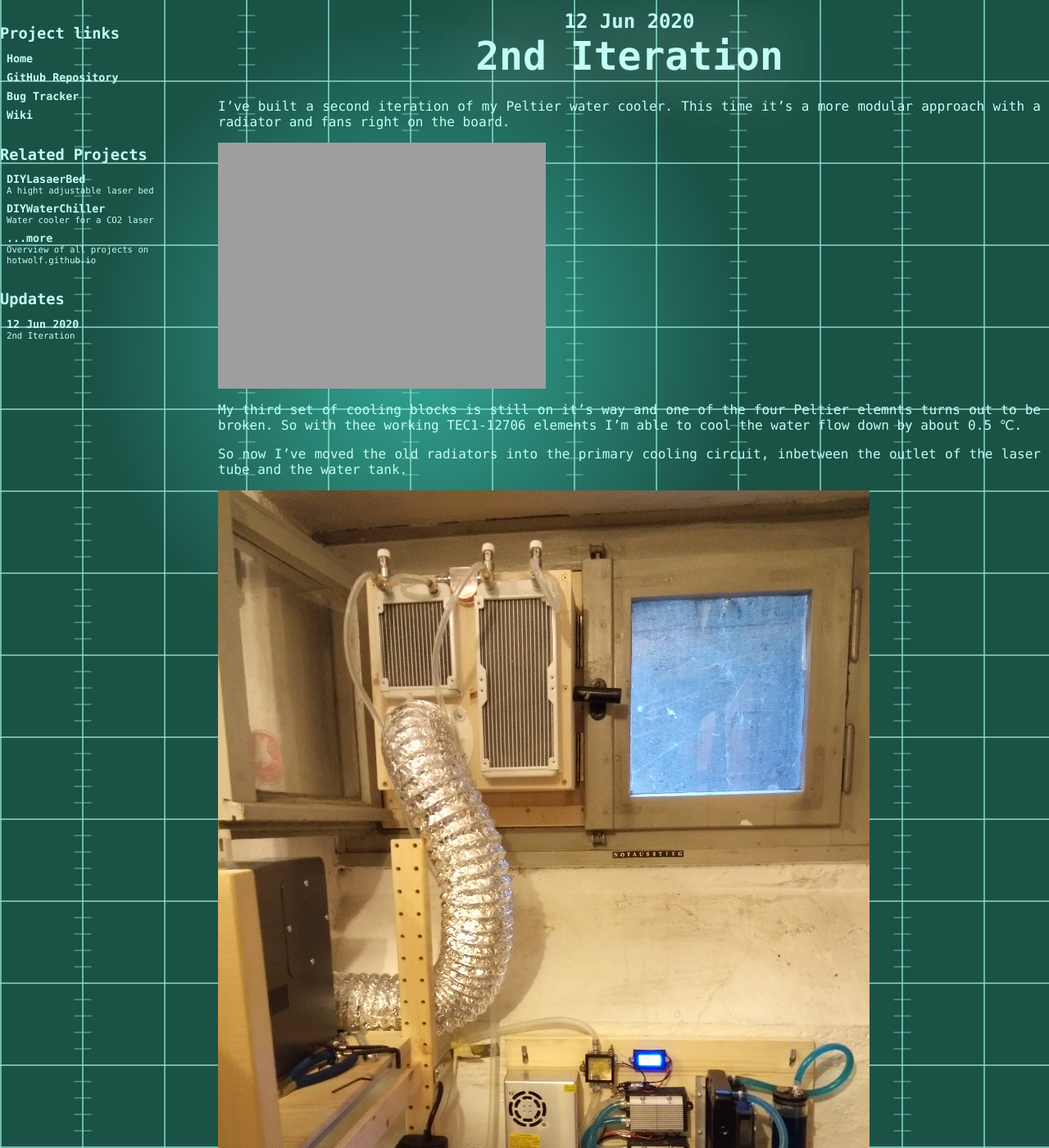
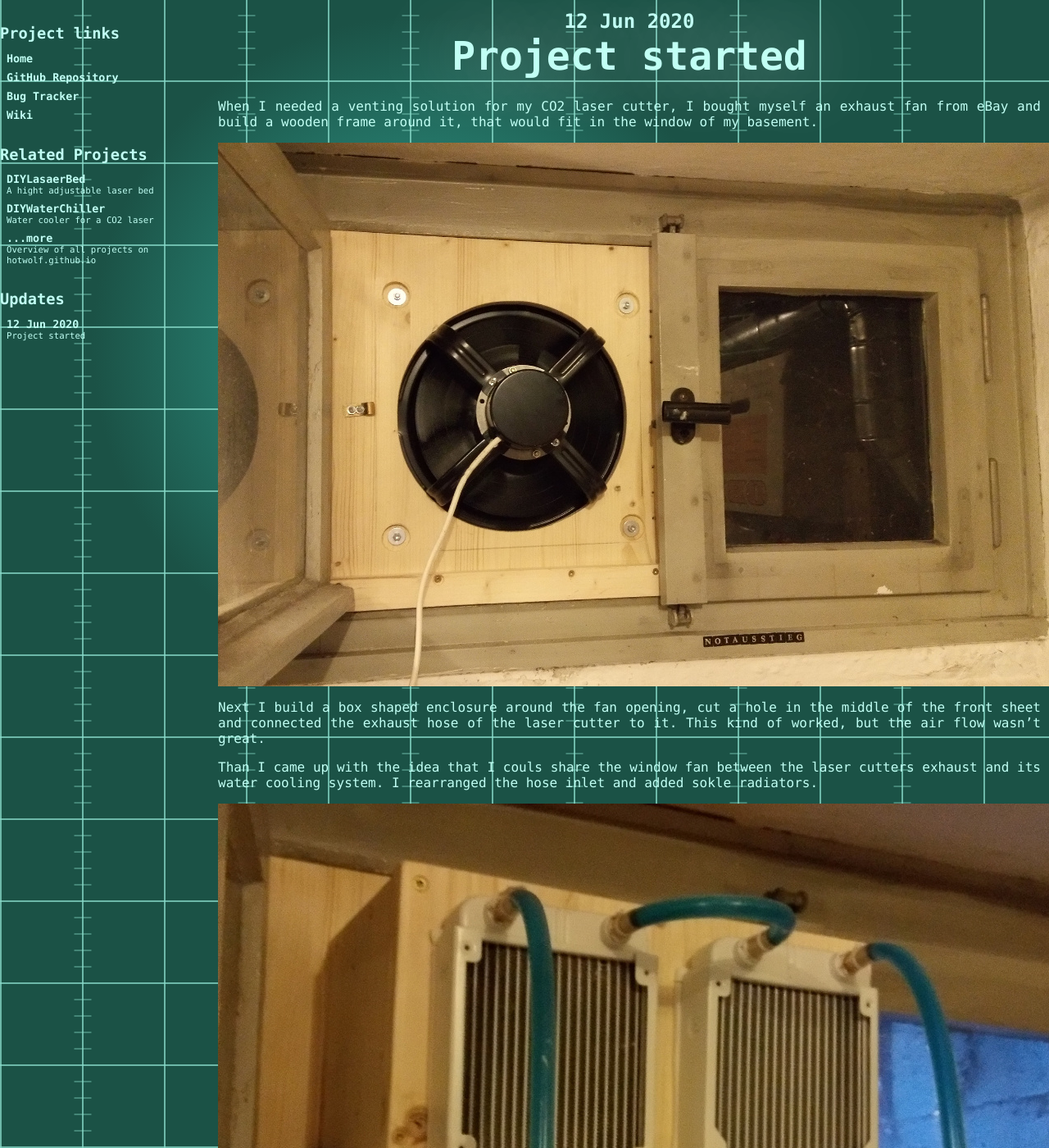
Before and after one commit to hotwolf/DIYVent, a Jekyll site: the page built from _posts/2020-06-12-project-started.md, in a window 1280 px wide and 1400 px high. Shown: the whole window at 82% size. Built offline with Jekyll 4.4.1, drawn with Linux system fonts in a browser that asks for light colours; some of the changed text lies outside the part shown.

Commit message:
fixed post

```diff
--- a/_posts/2020-06-12-project-started.md
+++ b/_posts/2020-06-12-project-started.md
@@ -1,18 +1,23 @@
 ---
 layout: post
-title:  2nd Iteration
+title:  Project started
 ---
 
-I've built a second iteration of my Peltier water cooler. This time it's a more modular approach with a radiator and fans right on the board.
+When I needed a venting solution for my CO2 laser cutter, I bought myself an exhaust fan from eBay and build a wooden frame around it, that would fit in the window of my basement.
 
-![2nd iteration of my cooler]({{ site.url }}/images/2nd_chiller_1.jpg)
+![Plain fan]({{ site.url }}/images/fan.jpg)
 
-My third set of cooling blocks is still on it's way and one of the four Peltier elemnts turns out to be broken. So with thee working TEC1-12706 elements
-I'm able to cool the water flow down by about 0.5 &#8451;.
+Next I build a box shaped enclosure around the fan opening, cut a hole in the middle of the front sheet and connected the exhaust hose of the laser cutter to it.
+This kind of worked, but the air flow wasn't great.
 
-So now I've moved the old radiators into the primary cooling circuit, inbetween the outlet of the laser tube and the water tank.
+Than I came up with the idea that I couls share the window fan between the laser cutters exhaust and its water cooling system.
+I rearranged the hose inlet and added sokle radiators.
 
-![2nd iteration of my cooler]({{ site.url }}/images/2nd_chiller_2.jpg)
+![Fan with radiators]({{ site.url }}/images/radiator.jpg)
 
-This setup does not leak any water, but it does somehow leak quite a bit of air into the system. Luckily my water pump is strong enough to push out the air
-within a few seconds.
+While thts water cooling systen didn't leak out any water, it leaked in a lot of air.
+So I desided to make my cooling system more compact and reduce the number of couplings to a minimum (see [DIYWaterChiller[](https://hotwolf.github.io/DIYWaterChiller/)).
+
+So my next task is to redesign the fans enclosure to only fit the exhaust hose, but this time with a better airflow.
+Since my local community wood workshop is closed due to corona orders, I plan to use 3D printed parts.
+And this repository is the storage space for my designs.
```
